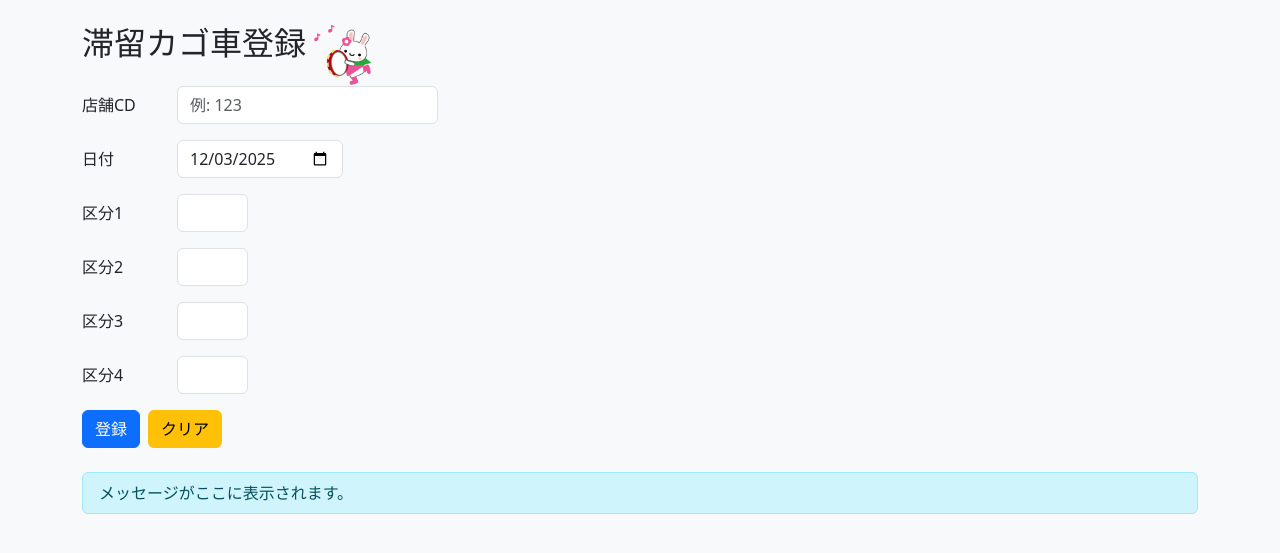
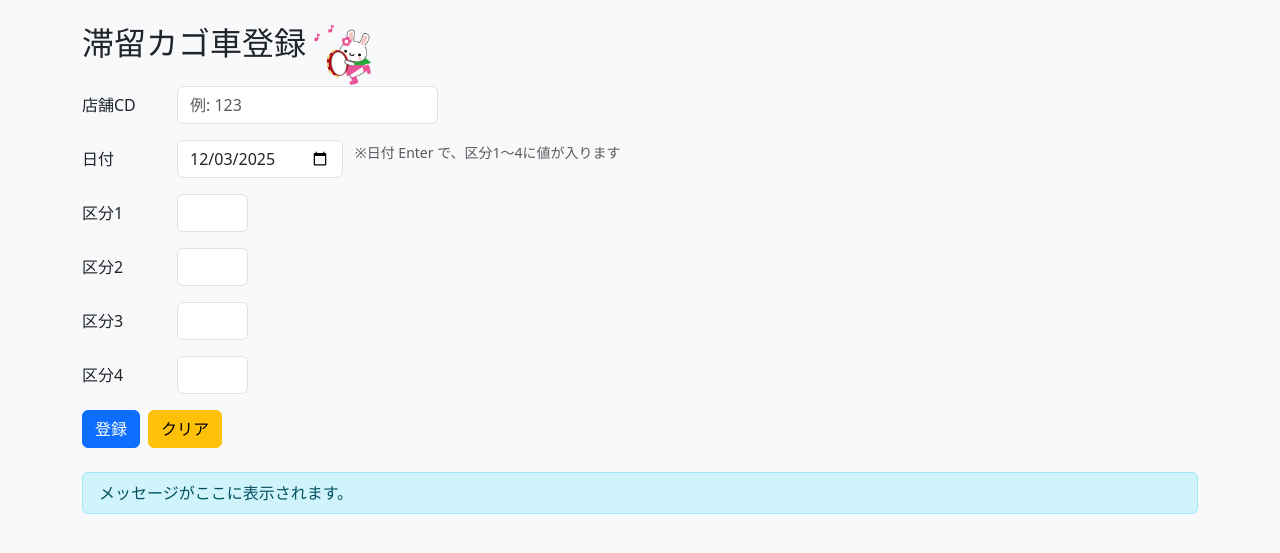
Before and after one commit to toyohara-midori/flask_apps, a Flask app: page /cart_stay_register/ in a window 1280 px wide. Shown: the top 553 px of the page. Run offline with Flask 3, Linux system fonts and the light colour scheme; data that the repository does not hold is empty.

Commit message:
日付欄右に注釈追加

```diff
--- a/cart_stay_register/templates/cart_stay_register.html
+++ b/cart_stay_register/templates/cart_stay_register.html
@@ -37,6 +37,9 @@
               <div class="col-sm-2">
                 <input type="date" class="form-control" name="date" id="date"
                       value="{{ date or '' }}">
+              </div>
+              <div class="col-sm-3 ps-0">
+                <span class="text-muted small">※日付 Enter で、区分1～4に値が入ります</span>
               </div>
             </div>
 
```
